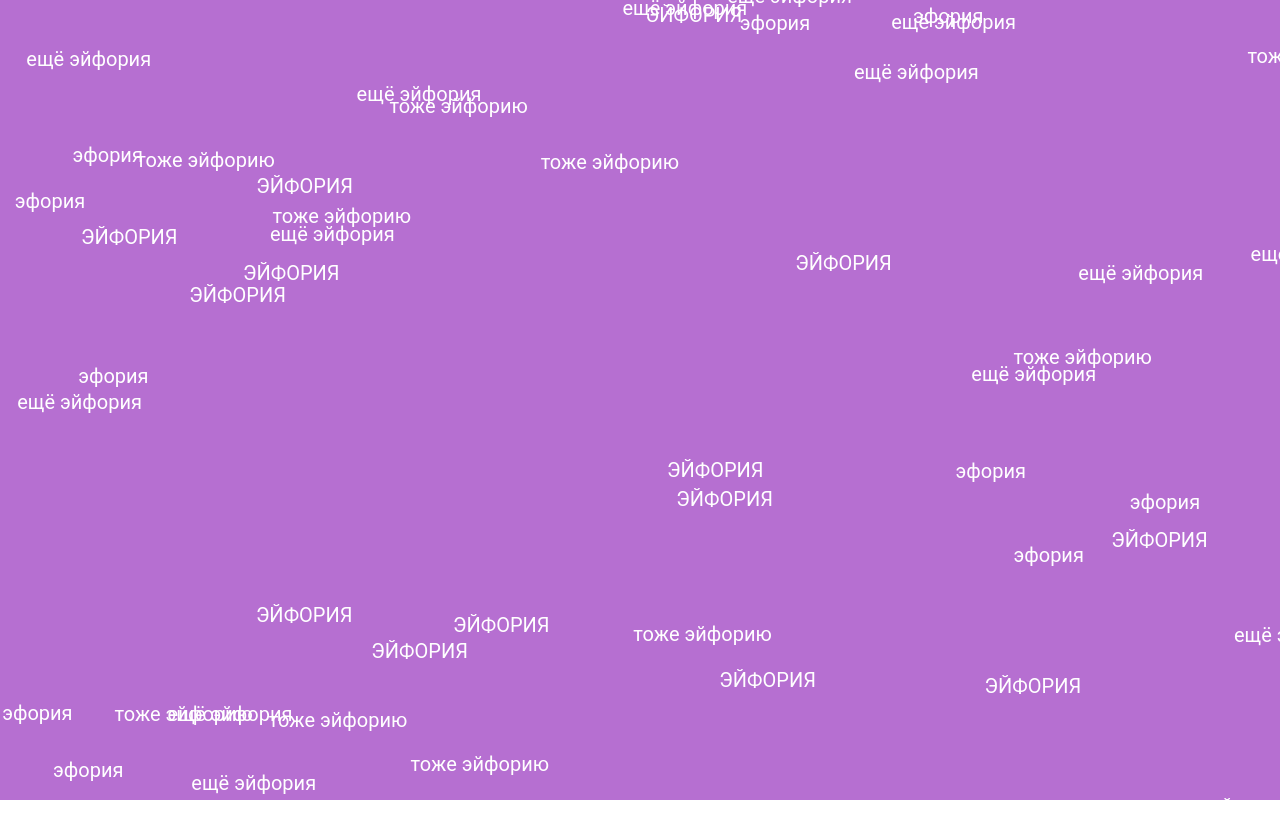
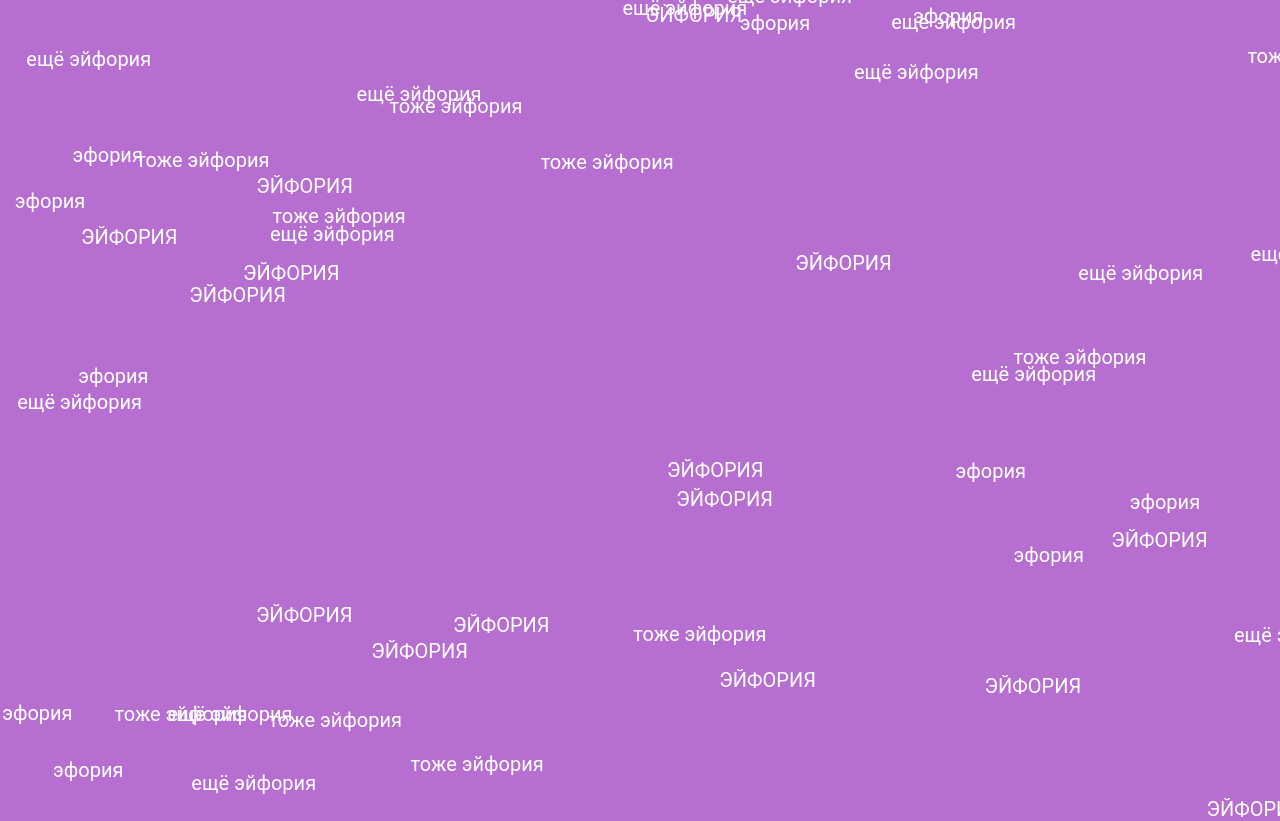
Before and after one commit to ananastasiap/euphoria-rain, a website: page index.html in a window 1280 px wide. Shown: the top 821 px of the page. Drawn offline with Linux system fonts and the light colour scheme.

Commit message:
fix: size of containerRain

```diff
--- a/script.js
+++ b/script.js
@@ -1,5 +1,5 @@
 // words rain
-const words = ["эфория", "ещё эйфория", "тоже эйфорию", "ЭЙФОРИЯ"];
+const words = ["эфория", "ещё эйфория", "тоже эйфория", "ЭЙФОРИЯ"];
 const containerRain = document.getElementById("containerRain");
 
 const createWord = () => {
--- a/style.css
+++ b/style.css
@@ -17,6 +17,7 @@ html {
 body {
   font-family: "Roboto", sans-serif;
   overflow: hidden;
+  background-color: #b66fd1;
 }
 
 img {
@@ -26,9 +27,8 @@ img {
 
 /* PROJ */
 .container-rain {
-  width: 100vw;
-  height: 100vh;
-  background-color: #b66fd1;
+  width: 100%;
+  height: 100%;
   position: relative;
 }
 
@@ -43,7 +43,7 @@ img {
 
 .heart {
   position: absolute;
-  color: #ff69b4;
+  color: #270e38;
   font-size: 30px;
   animation: rise 2s ease-out forwards;
 }
```
